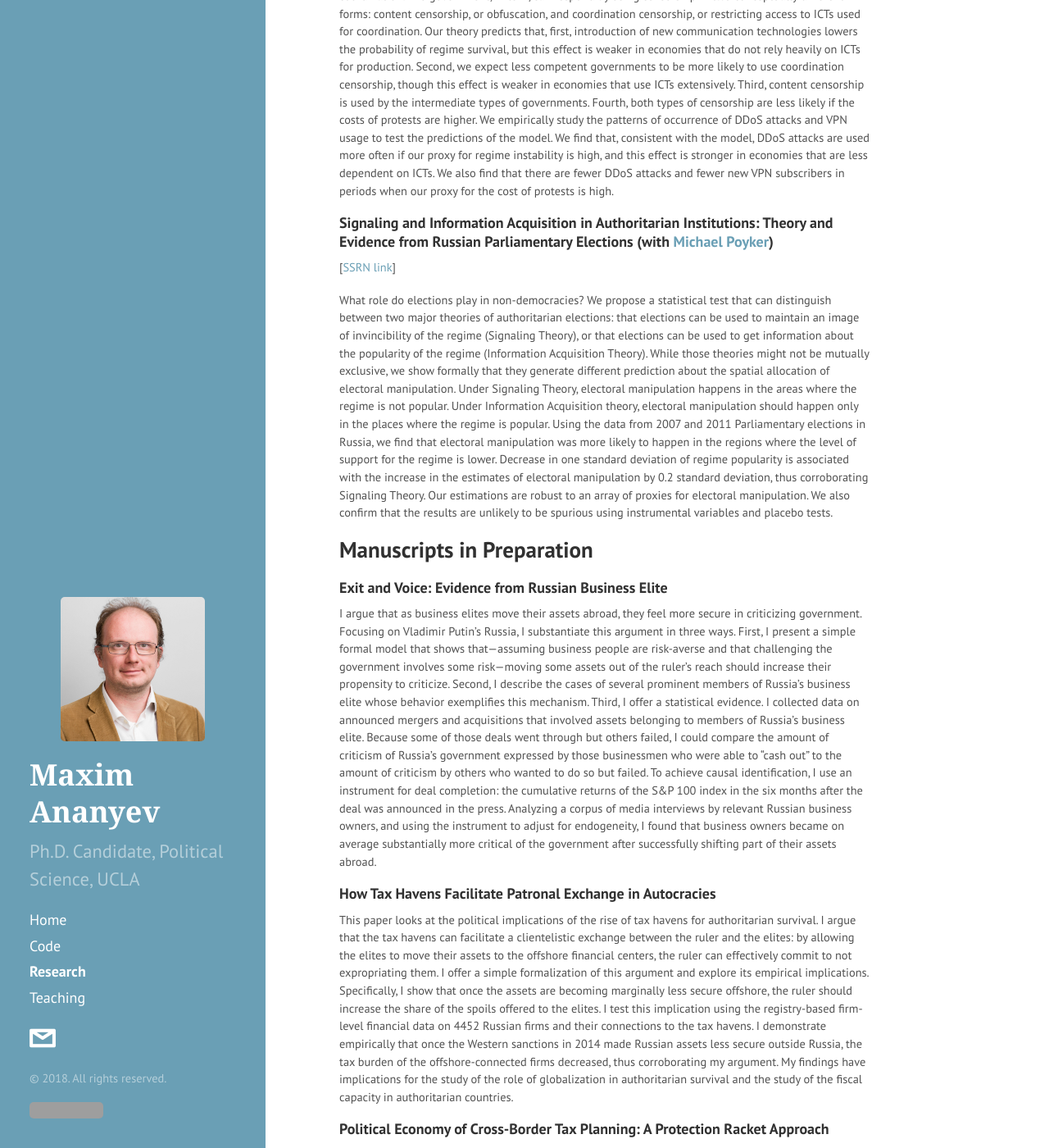
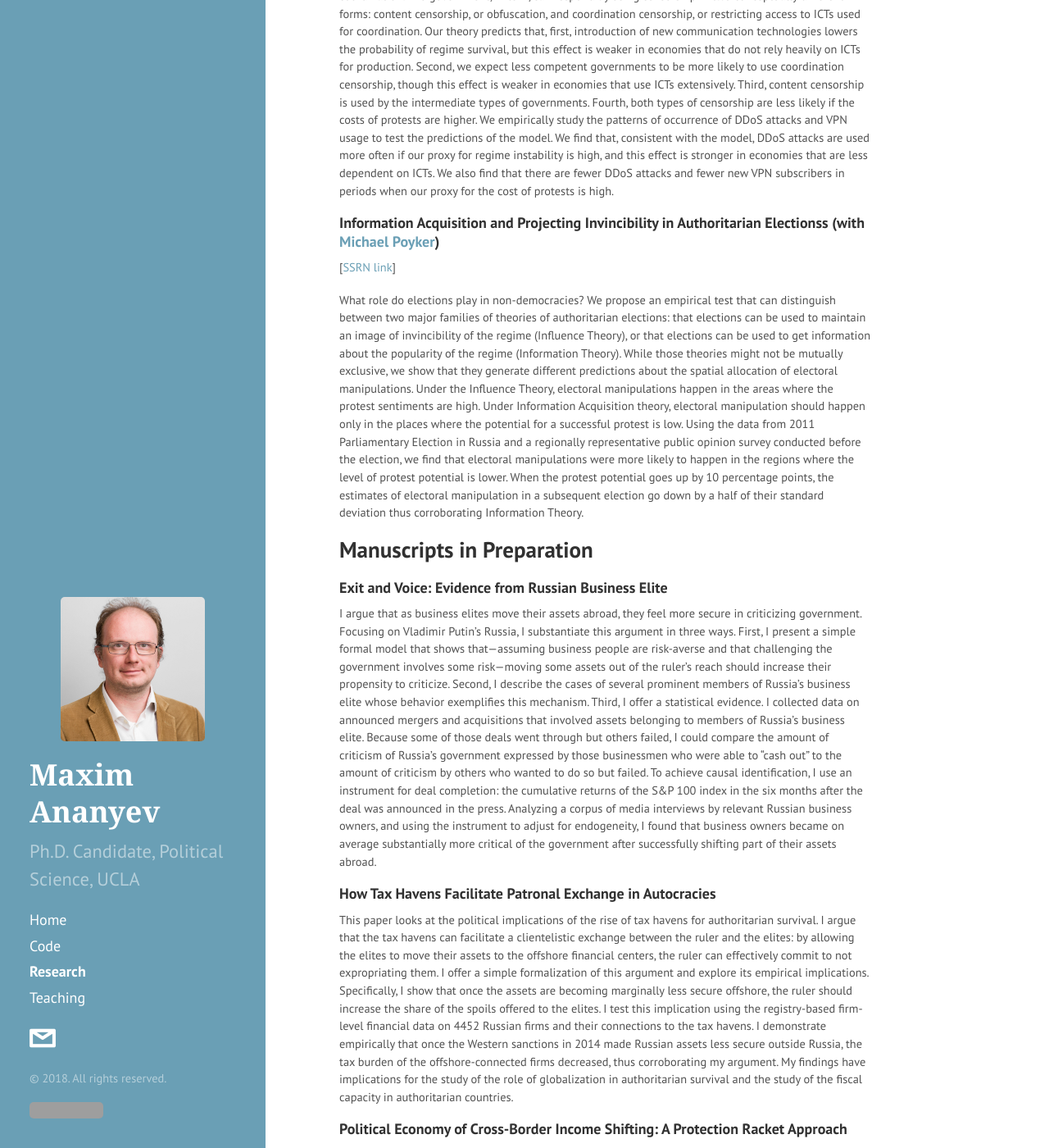
Before and after one commit to avtishin/avtishin.github.io, a Jekyll site: the page built from research.md, in a window 1280 px wide and 1400 px high, scrolled down 991 px. Shown: the whole window at 82% size. Built offline with Jekyll 4.4.1, drawn with Linux system fonts in a browser that asks for light colours; Markdown is read by kramdown in place of the engine named in the settings; comment, search, counter and statistics services are not loaded; some of the changed text lies outside the part shown; grey boxes are pictures that could not be loaded.

Commit message:
news edits

```diff
--- a/research.md
+++ b/research.md
@@ -3,7 +3,7 @@ layout: page
 title: Research
 ---
 
-## Published and Forthcoming Work
+## Peer-Reviewed Publications
 
 #### Effect of Income on Trust: Evidence from the 2009 Crisis in Russia (with [Sergei Guriev](http://econ.sciences-po.fr/staff/sergei-guriev))
 [[SSRN link](https://papers.ssrn.com/sol3/papers.cfm?abstract_id=2542001)]
@@ -26,10 +26,10 @@ A chapter in *The New Autocracy: Information, Policy and Politics in Putin’s R
 
 We develop a theory of information flows and political regime change assuming that citizens can use new information and communication technologies (ICTs) for both the information acquisition and protest coordination. The government, in turn, can respond by using censorship in two conceptually different forms: content censorship, or obfuscation, and coordination censorship, or restricting access to ICTs used for coordination. Our theory predicts that, first, introduction of new communication technologies lowers the probability of regime survival, but this effect is weaker in economies that do not rely heavily on ICTs for production. Second, we expect less competent governments to be more likely to use coordination censorship, though this effect is weaker in economies that use ICTs extensively. Third, content censorship is used by the intermediate types of governments. Fourth, both types of censorship are less likely if the costs of protests are higher. We empirically study the patterns of occurrence of DDoS attacks and VPN usage to test the predictions of the model. We find that, consistent with the model, DDoS attacks are used more often if our proxy for regime instability is high, and this effect is stronger in economies that are less dependent on ICTs. We also find that there are fewer DDoS attacks and fewer new VPN subscribers in periods when our proxy for the cost of protests is high.
 
-#### Signaling and Information Acquisition in Authoritarian Institutions: Theory and Evidence from Russian Parliamentary Elections (with [Michael Poyker](http://www.poykerm.com/))
+#### Information Acquisition and Projecting Invincibility in Authoritarian Electionss (with [Michael Poyker](http://www.poykerm.com/))
 [[SSRN link](https://papers.ssrn.com/sol3/papers.cfm?abstract_id=2978549)]
 
-What role do elections play in non-democracies? We propose a statistical test that can distinguish between two major theories of authoritarian elections: that elections can be used to maintain an image of invincibility of the regime (Signaling Theory), or that elections can be used to get information about the popularity of the regime (Information Acquisition Theory). While those theories might not be mutually exclusive, we show formally that they generate different prediction about the spatial allocation of electoral manipulation. Under Signaling Theory, electoral manipulation happens in the areas where the regime is not popular. Under Information Acquisition theory, electoral manipulation should happen only in the places where the regime is popular. Using the data from 2007 and 2011 Parliamentary elections in Russia, we find that electoral manipulation was more likely to happen in the regions where the level of support for the regime is lower. Decrease in one standard deviation of regime popularity is associated with the increase in the estimates of electoral manipulation by 0.2 standard deviation, thus corroborating Signaling Theory. Our estimations are robust to an array of proxies for electoral manipulation. We also confirm that the results are unlikely to be spurious using instrumental variables and placebo tests.
+What role do elections play in non-democracies? We propose an empirical test that can distinguish between two major families of theories of authoritarian elections: that elections can be used to maintain an image of invincibility of the regime (Influence Theory), or that elections can be used to get information about the popularity of the regime (Information Theory). While those theories might not be mutually exclusive, we show that they generate different predictions about the spatial allocation of electoral manipulations. Under the Influence Theory, electoral manipulations happen in the areas where the protest sentiments are high. Under Information Acquisition theory, electoral manipulation should happen only in the places where the potential for a successful protest is low. Using the data from 2011 Parliamentary Election in Russia and a regionally representative public opinion survey conducted before the election, we find that electoral manipulations were more likely to happen in the regions where the level of protest potential is lower. When the protest potential goes up by 10 percentage points, the estimates of electoral manipulation in a subsequent election go down by a half of their standard deviation thus corroborating Information Theory.
 
 
 ## Manuscripts in Preparation
@@ -42,7 +42,7 @@ I argue that as business elites move their assets abroad, they feel more secure
 
 This paper looks at the political implications of the rise of tax havens for authoritarian survival. I argue that the tax havens can facilitate a clientelistic exchange between the ruler and the elites: by allowing the elites to move their assets to the offshore financial centers, the ruler can effectively commit to not expropriating them. I offer a simple formalization of this argument and explore its empirical implications. Specifically, I show that once the assets are becoming marginally less secure offshore, the ruler should increase the share of the spoils offered to the elites. I test this implication using the registry-based firm-level financial data on 4452 Russian firms and their connections to the tax havens. I demonstrate empirically that once the Western sanctions in 2014 made Russian assets less secure outside Russia, the tax burden of the offshore-connected firms decreased, thus corroborating my argument. My findings have implications for the study of the role of globalization in authoritarian survival and the study of the fiscal capacity in authoritarian countries.
 
-#### Political Economy of Cross-Border Tax Planning: A Protection Racket Approach
+#### Political Economy of Cross-Border Income Shifting: A Protection Racket Approach
 
 One of the main threats to the fiscal capacity today is corporate tax avoidance by multinational firms using the affiliates in low-tax jurisdictions. Still, there is a significant unexplained variation in tax compliance by firms. I attempt to explain a part of this variation using a ”protection racket” framework. I argue that because a flow of taxes increases the opportunity cost of expropriation, firms that are more vulnerable to expropriation (have more concentrated revenues and fixed assets, operate in a vertically integrated sector, operate in country that is prone to expropriate firms) are less likely to avoid taxes. Using a registry-based data on firms’ connections to
 low-tax jurisdictions, I set up a Bayesian multilevel model to explore some of those empirical predictions.
```
